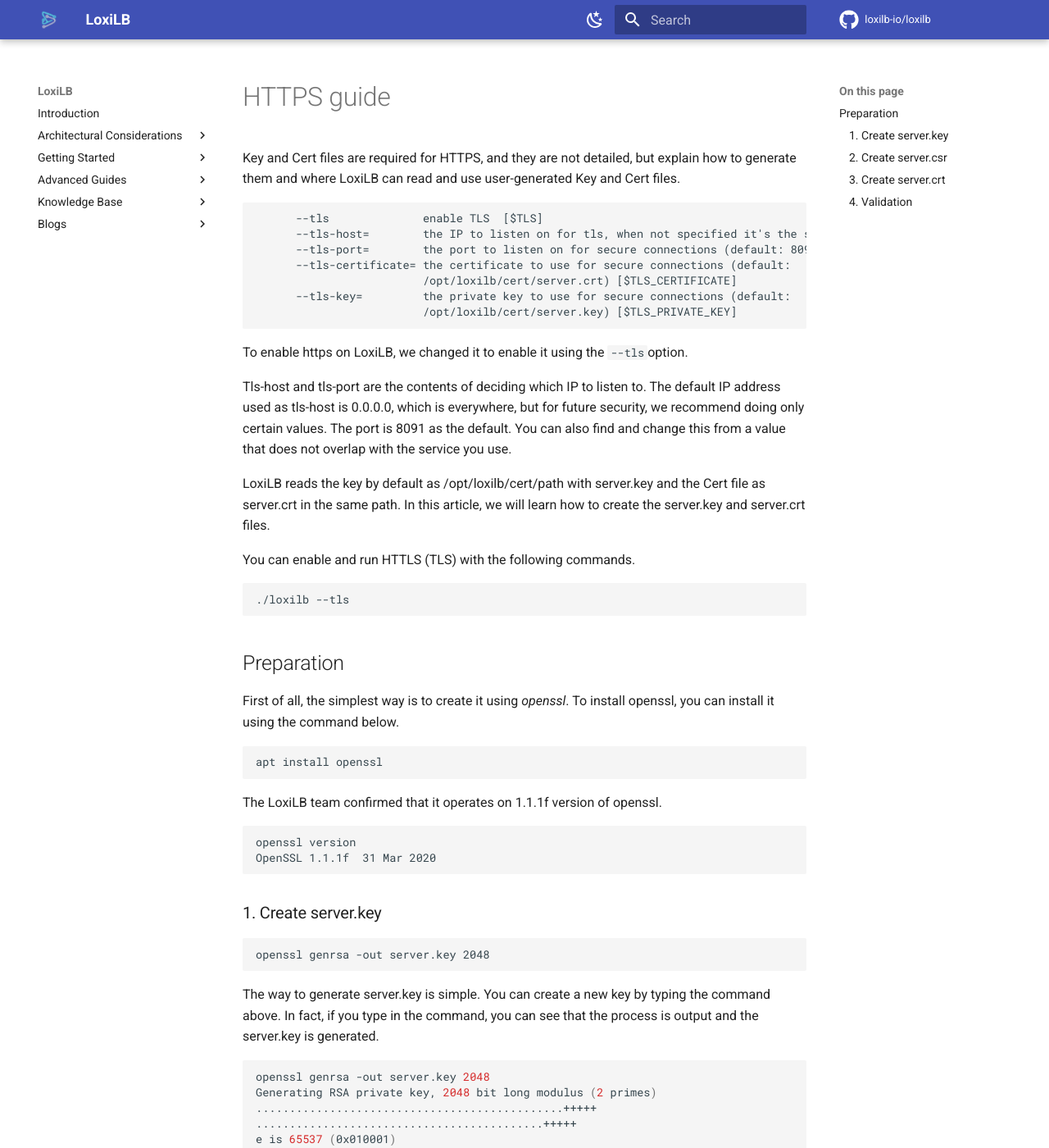
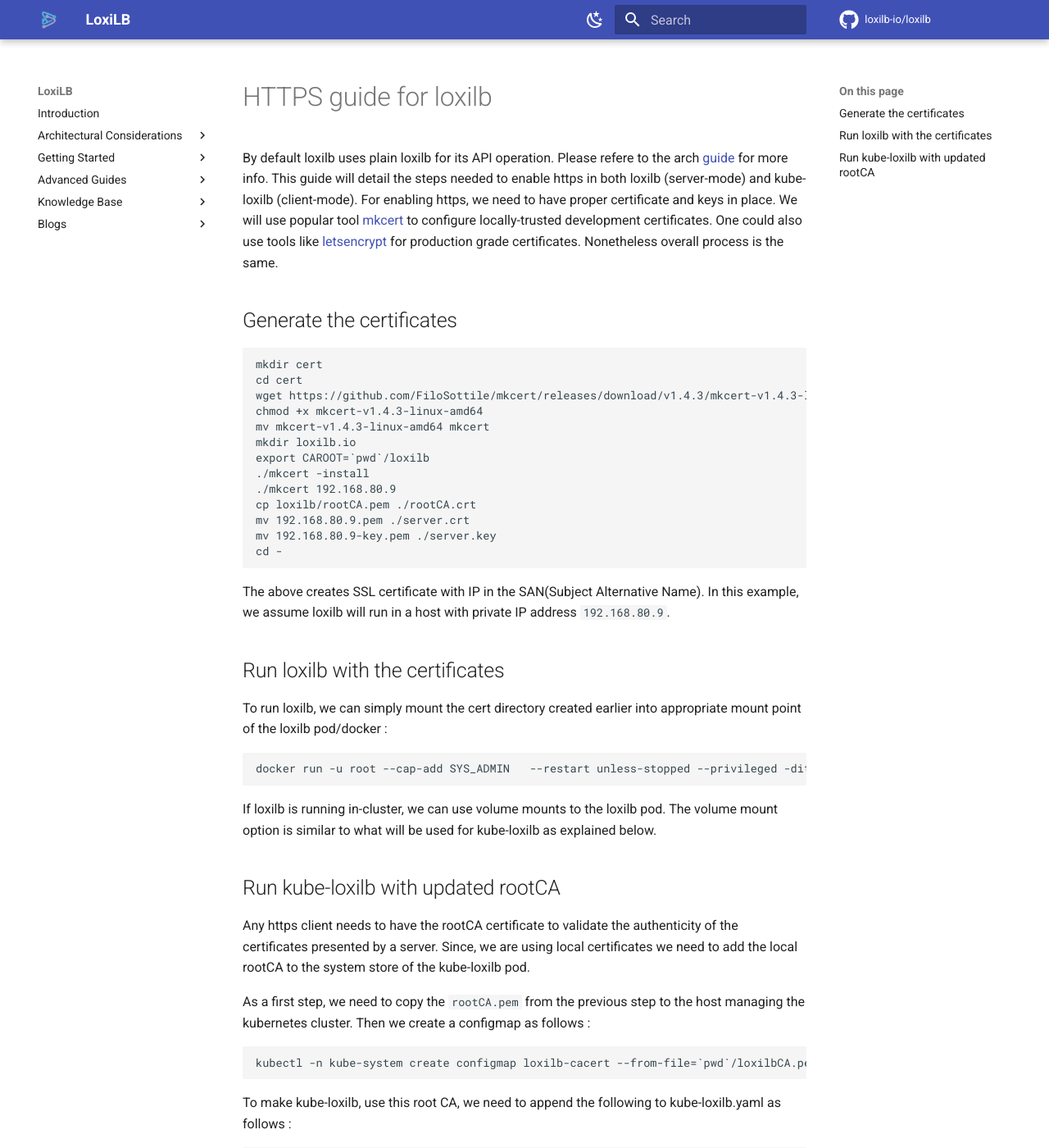
Before and after one commit to loxilb-io/loxilbdocs, an MkDocs documentation site: the page built from docs/https.md, in a window 1280 px wide and 1400 px high. Shown: the whole window at 82% size. Built offline with MkDocs 1.6.1 and Material for MkDocs 9.7.7, drawn with Linux system fonts in a browser that asks for light colours; comment, search, counter and statistics services are not loaded; the version menu is left out; some of the changed text lies outside the part shown.

Commit message:
Update https.md

````diff
--- a/docs/https.md
+++ b/docs/https.md
@@ -1,116 +1,101 @@
 
-# HTTPS guide
- Key and Cert files are required for HTTPS, and they are not detailed, but explain how to generate them and where LoxiLB can read and use user-generated Key and Cert files.
+# HTTPS guide for loxilb
+
+By default loxilb uses plain loxilb for its API operation. Please refere to the arch [guide](https://docs.loxilb.io/latest/kube-loxilb/#overall-topology) for more info. This guide will detail the steps needed to enable https in both loxilb (server-mode) and kube-loxilb (client-mode). For enabling https, we need to have proper certificate and keys in place. We will use popular tool [mkcert](https://github.com/FiloSottile/mkcert) to configure locally-trusted development certificates. One could also use tools like [letsencrypt](https://letsencrypt.org) for production grade certificates. Nonetheless overall process is the same.
+
+## Generate the certificates
 
 ```
-      --tls              enable TLS  [$TLS]
-      --tls-host=        the IP to listen on for tls, when not specified it's the same as --host [$TLS_HOST]
-      --tls-port=        the port to listen on for secure connections (default: 8091) [$TLS_PORT]
-      --tls-certificate= the certificate to use for secure connections (default:
-                         /opt/loxilb/cert/server.crt) [$TLS_CERTIFICATE]
-      --tls-key=         the private key to use for secure connections (default:
-                         /opt/loxilb/cert/server.key) [$TLS_PRIVATE_KEY]
-```
-To enable https on LoxiLB, we changed it to enable it using the  `--tls`option.
-
-Tls-host and tls-port are the contents of deciding which IP to listen to. The default IP address used as tls-host is 0.0.0.0, which is everywhere, but for future security, we recommend doing only certain values. The port is 8091 as the default. You can also find and change this from a value that does not overlap with the service you use.
-
-LoxiLB reads the key by default as /opt/loxilb/cert/path with server.key and the Cert file as server.crt in the same path. In this article, we will learn how to create the server.key and server.crt files.
-
-You can enable and run HTTLS (TLS) with the following commands.
-```
-./loxilb --tls
+mkdir cert
+cd cert
+wget https://github.com/FiloSottile/mkcert/releases/download/v1.4.3/mkcert-v1.4.3-linux-amd64
+chmod +x mkcert-v1.4.3-linux-amd64
+mv mkcert-v1.4.3-linux-amd64 mkcert
+mkdir loxilb.io
+export CAROOT=`pwd`/loxilb
+./mkcert -install
+./mkcert 192.168.80.9
+cp loxilb/rootCA.pem ./rootCA.crt
+mv 192.168.80.9.pem ./server.crt
+mv 192.168.80.9-key.pem ./server.key
+cd -
 ```
 
-## Preparation
-First of all, the simplest way is to create it using *openssl*. To install openssl, you can install it using the command below.
-```
-apt install openssl
-```
-The LoxiLB team confirmed that it operates on 1.1.1f version of openssl.
-```
-openssl version
-OpenSSL 1.1.1f  31 Mar 2020
-```
-### 1. Create server.key
+The above creates SSL certificate with IP in the SAN(Subject Alternative Name). In this example, we assume loxilb  will run in a host with private IP address ```192.168.80.9```.
+
+## Run loxilb with the certificates
+
+To run loxilb, we can simply mount the cert directory created earlier into appropriate mount point of the loxilb pod/docker :
 
 ```
-openssl genrsa -out server.key 2048
+docker run -u root --cap-add SYS_ADMIN   --restart unless-stopped --privileged -dit -v /dev/log:/dev/log -v `pwd`/cert:/opt/loxilb/cert/ --net=host --name loxilb ghcr.io/loxilb-io/loxilb:latest --tls
+```
+If loxilb is running in-cluster, we can use volume mounts to the loxilb pod. The volume mount option is similar to what will be used for kube-loxilb as explained below.
+
+## Run kube-loxilb with updated rootCA
+
+Any https client needs to have the rootCA certificate to validate the authenticity of the certificates presented by a server. Since, we are using local certificates we need to add the local rootCA to the system store of the kube-loxilb pod.
+
+As a first step, we need to copy the ```rootCA.pem``` from the previous step to the host managing the kubernetes cluster. Then we create a configmap as follows :
+```
+kubectl -n kube-system create configmap loxilb-cacert --from-file=`pwd`/loxilbCA.pem
 ```
 
-The way to generate server.key is simple. You can create a new key by typing the command above. In fact, if you type in the command, you can see that the process is output and the server.key is generated.
-```bash
-openssl genrsa -out server.key 2048
-Generating RSA private key, 2048 bit long modulus (2 primes)
-..............................................+++++
-...........................................+++++
-e is 65537 (0x010001)
+To make kube-loxilb, use this root CA, we need to append the following to kube-loxilb.yaml as follows :
+
+```
+apiVersion: apps/v1
+kind: Deployment
+metadata:
+  name: kube-loxilb
+  namespace: kube-system
+  labels:
+    app: kube-loxilb-app
+spec:
+  replicas: 1
+  selector:
+    matchLabels:
+      app: kube-loxilb-app
+  template:
+    metadata:
+      labels:
+        app: kube-loxilb-app
+    spec:
+      hostNetwork: true
+      dnsPolicy: ClusterFirstWithHostNet
+      tolerations:
+        - effect: NoSchedule
+          operator: Exists
+        # Mark the pod as a critical add-on for rescheduling.
+        - key: CriticalAddonsOnly
+          operator: Exists
+        - effect: NoExecute
+          operator: Exists
+      priorityClassName: system-node-critical
+      serviceAccountName: kube-loxilb
+      terminationGracePeriodSeconds: 0
+      containers:
+      - name: kube-loxilb
+        image: ghcr.io/loxilb-io/kube-loxilb:latest
+        imagePullPolicy: Always
+        command:
+        - /bin/kube-loxilb
+        args:
+        - --loxiURL=https://192.168.80.9:8091
+        - --cidrPools=defaultPool=192.168.80.9/32
+        volumeMounts:
+        - mountPath: /etc/ssl/certs/loxilbCA.pem
+          name: loxilb-cacert
+          subPath: loxilbCA.pem
+        securityContext:
+          privileged: true
+          capabilities:
+            add: ["NET_ADMIN", "NET_RAW"]
+      volumes:
+        - name: loxilb-cacert
+          configMap:
+            defaultMode: 420
+            name: loxilb-cacert
 ```
 
-### 2. Create server.csr
-
-```
-openssl req -new -key server.key -out server.csr
-```
-
-Create a csr file by putting the desired value in the corresponding item. This file is not used directly for https, but it is necessary to create a Cert file to be created later. When you type in the command above, a long sentence appears asking you to enter information, and you can fill in the corresponding value according to your situation.
-```bash
-openssl req -new -key server.key -out server.csr
-You are about to be asked to enter information that will be incorporated
-into your certificate request.
-What you are about to enter is what is called a Distinguished Name or a DN.
-There are quite a few fields but you can leave some blank
-For some fields there will be a default value,
-If you enter '.', the field will be left blank.
------
-Country Name (2 letter code) [AU]:
-State or Province Name (full name) [Some-State]:
-Locality Name (eg, city) []:
-Organization Name (eg, company) [Internet Widgits Pty Ltd]:
-Organizational Unit Name (eg, section) []:
-Common Name (e.g. server FQDN or YOUR name) []:
-Email Address []:
-
-Please enter the following 'extra' attributes
-to be sent with your certificate request
-A challenge password []:
-An optional company name []:
-```
-
-### 3. Create server.crt
-```
-openssl x509 -req -days 365 -in server.csr -signkey server.key  -out server.crt
-```
-This is the process of creating server.crt using server.key and server.csr generated above. You can issue a certificate with a limited deadline by setting the expiration date of the certificate well and putting a value after -day. The server.crt file is created with the following output.
-```bash
-openssl x509 -req -days 365 -in server.csr -signkey server.key  -out server.crt
-Signature ok
-subject=C = AU, ST = Some-State, O = Internet Widgits Pty Ltd
-Getting Private key
-```
-
-### 4. Validation
-You can enable https with the server.key and server.cert files generated through the above process.
-
-If you move all of these files to the `/opt/loxilb` path and check them, you can see that they work well.
-
-```bash
-sudo cp server.key /opt/loxilb/cert/.
-sudo cp server.crt /opt/loxilb/cert/.
-./loxilb --tls
-```
-
-```bash
- curl http://0.0.0.0:11111/netlox/v1/config/loadbalancer/all
-{"lbAttr":[]}
-
- curl -k https://0.0.0.0:8091/netlox/v1/config/loadbalancer/all
-{"lbAttr":[]}
-```
-
-It should appear in the log as follows.
-
-```bash
-2024/04/12 16:19:48 Serving loxilb rest API at http://[::]:11111
-2024/04/12 16:19:48 Serving loxilb rest API at https://[::]:8091
-```
+Please note that here the loxiURL has changed to https and loxilb rootCA will be added to the pod system store of CA certs. If more than one root CA need to be added, we can concat them into a single file loxilbCA.pem. Additionally, we can mount them as loxilbCAx.pem, loxilbCAy.pem etc.
````
